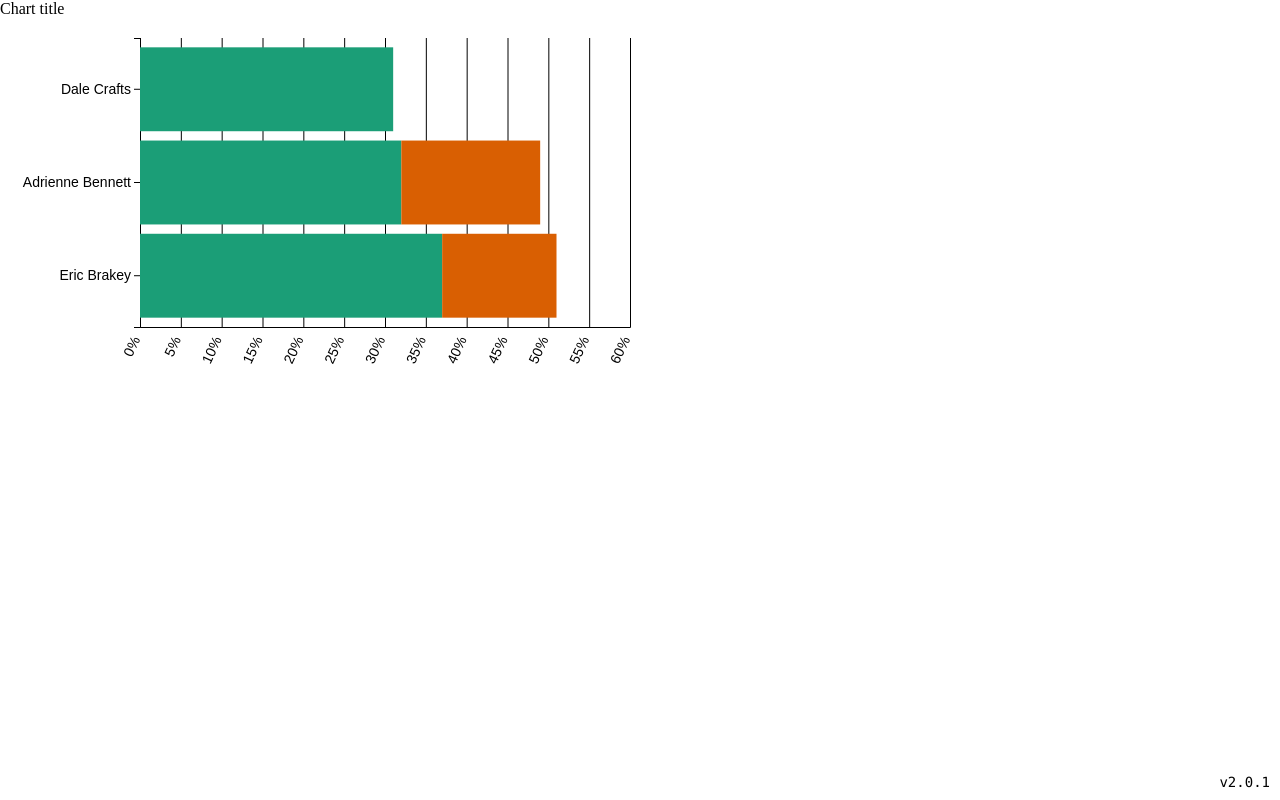
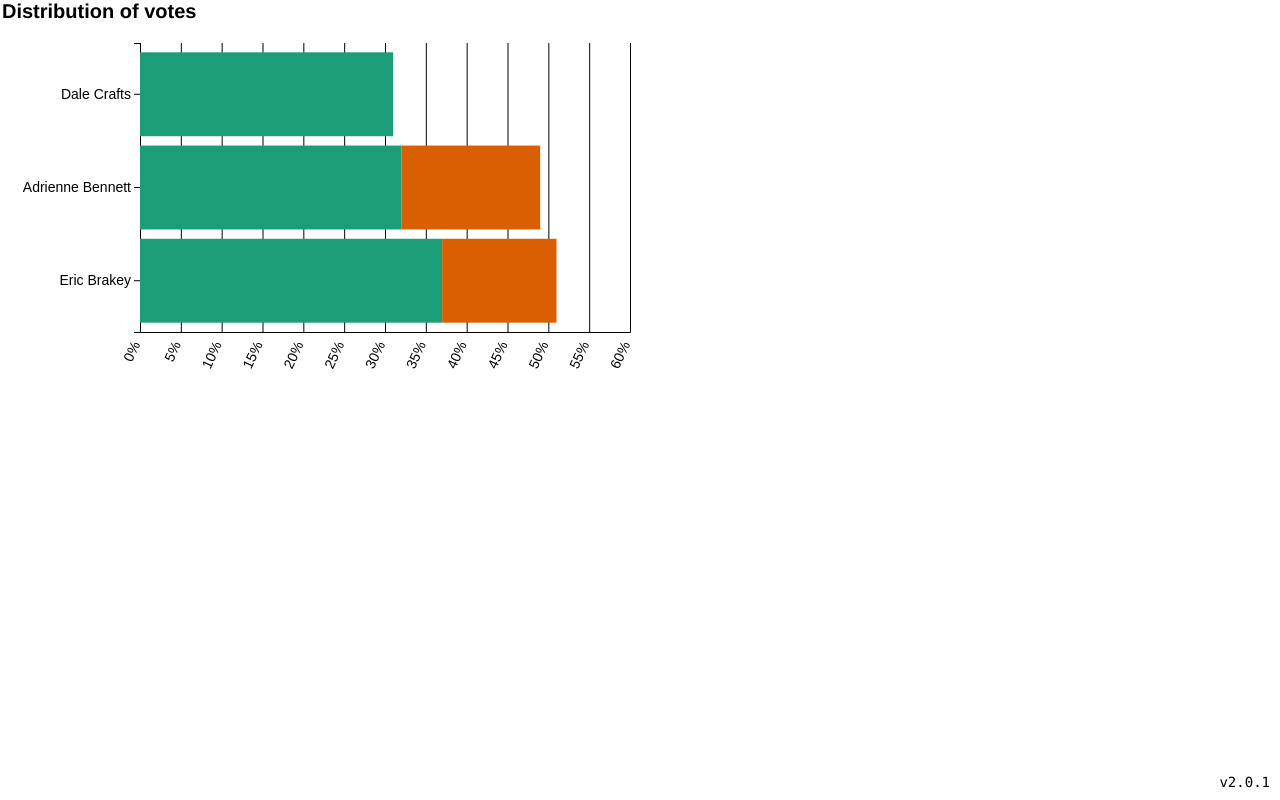
Before and after one commit to jessicapiper/cd2-rcv, a website: page src/index.nunjucks in a window 1280 px wide. Drawn offline with nearby package versions, Linux system fonts and the light colour scheme; files that its build step writes are made by us from their sources.

Commit message:
added chart title

```diff
--- a/src/_styles/_charts.scss
+++ b/src/_styles/_charts.scss
@@ -2,3 +2,10 @@
     width: 99%;
     display: inline-block;
 }
+
+.chart-title {
+    font-family: Helvetica,Arial,sans-serif;
+    font-size: 20px;
+    margin-left: 2px;
+    font-weight: bold;
+}
--- a/src/index.nunjucks
+++ b/src/index.nunjucks
@@ -4,7 +4,7 @@
 
 {% block content %}
 
-Chart title
+<div class="chart-title">Distribution of votes</div>
 <div class="charts">
   <div class="inline-chart" id="rcv"></div>
 </div>
```
